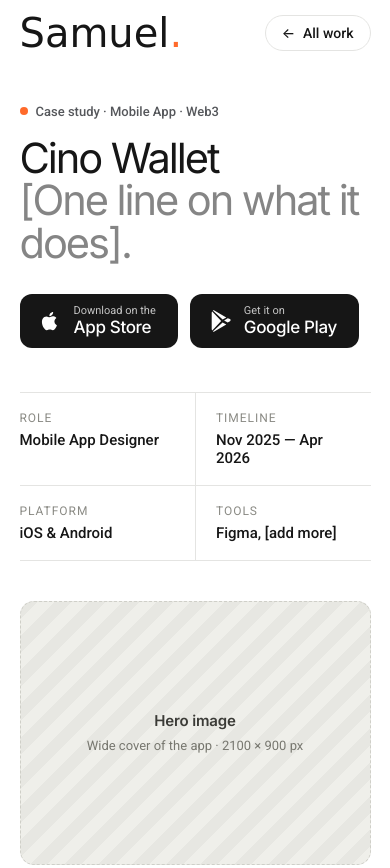
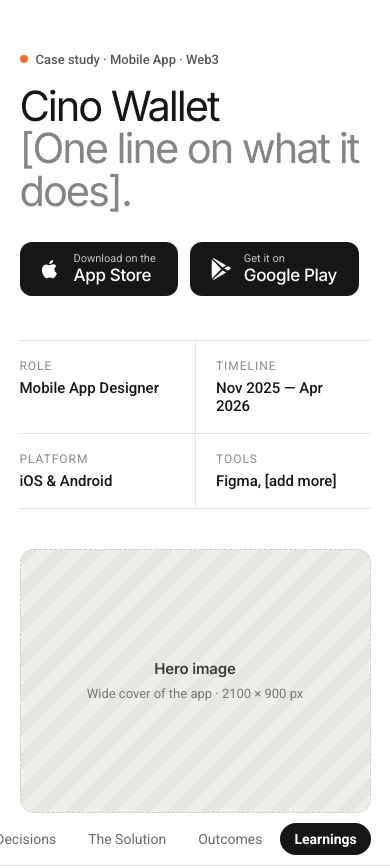
Before and after one commit to Lexicon09/Samuel-Portfolio, a plain HTML site: page case-cino.html in a window 390 px wide. Shown: the top 868 px of the page. Drawn offline with Linux system fonts and the light colour scheme; a web font is replaced by a local one.

Commit message:
Fix case study link, remove navbar from case study page, fix image paths for Vercel

```diff
--- a/case-cino.html
+++ b/case-cino.html
@@ -28,29 +28,6 @@
     html { scroll-behavior: smooth; }
     html, body { background: var(--page); color: var(--ink); font-family: var(--body); -webkit-font-smoothing: antialiased; }
 
-    /* ---------- top bar ---------- */
-    .topbar {
-      position: fixed; top: 0; left: 0; right: 0; z-index: 50;
-      height: 66px; padding: 0 7.8vw;
-      display: flex; align-items: center; justify-content: space-between;
-      background: rgba(255,255,255,0.92); backdrop-filter: blur(10px);
-      border-bottom: 1px solid transparent;
-      transition: border-color 0.3s;
-    }
-    .topbar.scrolled { border-color: var(--line); }
-
-    .logo { font-family: "Mrs Saint Delafield", cursive; font-size: 40px; line-height: 1; color: var(--ink); text-decoration: none; }
-    .logo i { font-style: normal; color: var(--accent); }
-
-    .back {
-      display: inline-flex; align-items: center; gap: 8px;
-      height: 36px; padding: 0 16px; border-radius: 999px;
-      border: 1px solid var(--line); background: #fff;
-      color: var(--ink); text-decoration: none; font-size: 14px; font-weight: 500;
-      transition: background 0.2s, color 0.2s;
-    }
-    .back:hover { background: var(--ink); color: #fff; }
-
     /* ---------- image placeholders ----------
        To use a real image: replace the whole <div class="ph">…</div> with
        <img src="images/cino/your-file.png" alt="describe it" />  */
@@ -79,7 +56,7 @@
 
     /* ---------- hero ---------- */
     .hero {
-      padding: 130px 7.8vw 0;
+      padding: 64px 7.8vw 0;
       max-width: calc(1240px + 15.6vw);
       margin: 0 auto;
     }
@@ -254,9 +231,9 @@
     @media (max-width: 960px) {
       .layout { grid-template-columns: 1fr; gap: 0; padding-top: 0; }
 
-      /* side menu becomes a sticky scrolling strip under the top bar */
+      /* side menu becomes a sticky scrolling strip */
       .toc {
-        position: sticky; top: 66px; z-index: 40;
+        position: sticky; top: 0; z-index: 40;
         margin: 0 -7.8vw 40px; padding: 10px 7.8vw;
         background: rgba(255,255,255,0.95); backdrop-filter: blur(10px);
         border-bottom: 1px solid var(--line);
@@ -269,12 +246,11 @@
       .toc a::before { display: none; }
       .toc a.on { background: var(--ink); color: #fff; }
 
-      section.part { scroll-margin-top: 140px; padding-bottom: 80px; }
+      section.part { scroll-margin-top: 80px; padding-bottom: 80px; }
     }
 
     @media (max-width: 760px) {
-      .topbar { padding: 0 5vw; }
-      .hero { padding: 100px 5vw 0; }
+      .hero { padding: 48px 5vw 0; }
       .layout { padding-left: 5vw; padding-right: 5vw; }
       .toc { margin-left: -5vw; margin-right: -5vw; padding-left: 5vw; padding-right: 5vw; }
       .facts { grid-template-columns: 1fr 1fr; }
@@ -292,11 +268,6 @@
   </style>
 </head>
 <body>
-
-  <header class="topbar" id="topbar">
-    <a class="logo" href="index.html" aria-label="Samuel, home">Samuel<i>.</i></a>
-    <a class="back" href="index.html#projects"><span aria-hidden="true">←</span> All work</a>
-  </header>
 
   <!-- ================= HERO ================= -->
   <div class="hero">
@@ -534,10 +505,6 @@
   </aside>
 
   <script>
-    /* top bar gets a line once you scroll */
-    const topbar = document.getElementById("topbar");
-    addEventListener("scroll", () => topbar.classList.toggle("scrolled", scrollY > 8), { passive: true });
-
     /* side menu: highlight the section being read */
     (function spy() {
       const links = [...document.querySelectorAll("#toc a")];
```
Also changed, not shown: casino.html (added, +12 -0 lines), index.html (+7 -6 lines), vercel.json (added).
